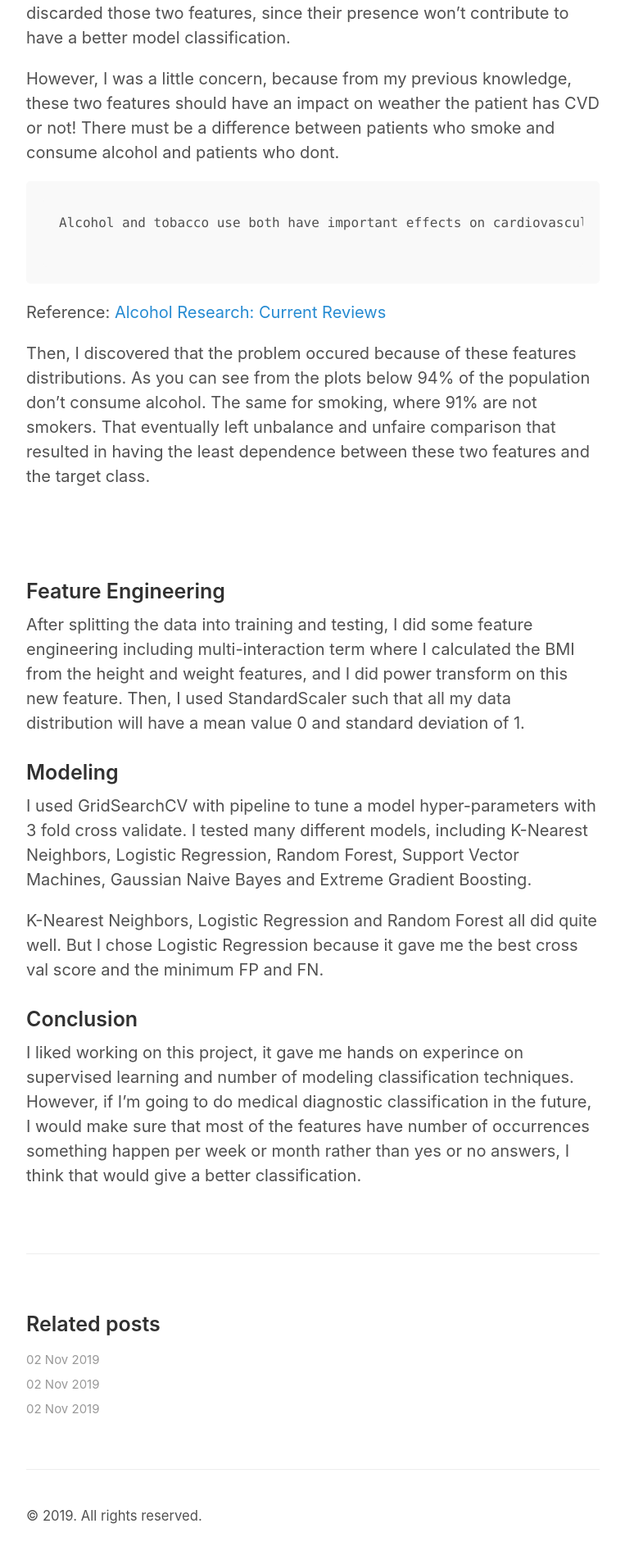
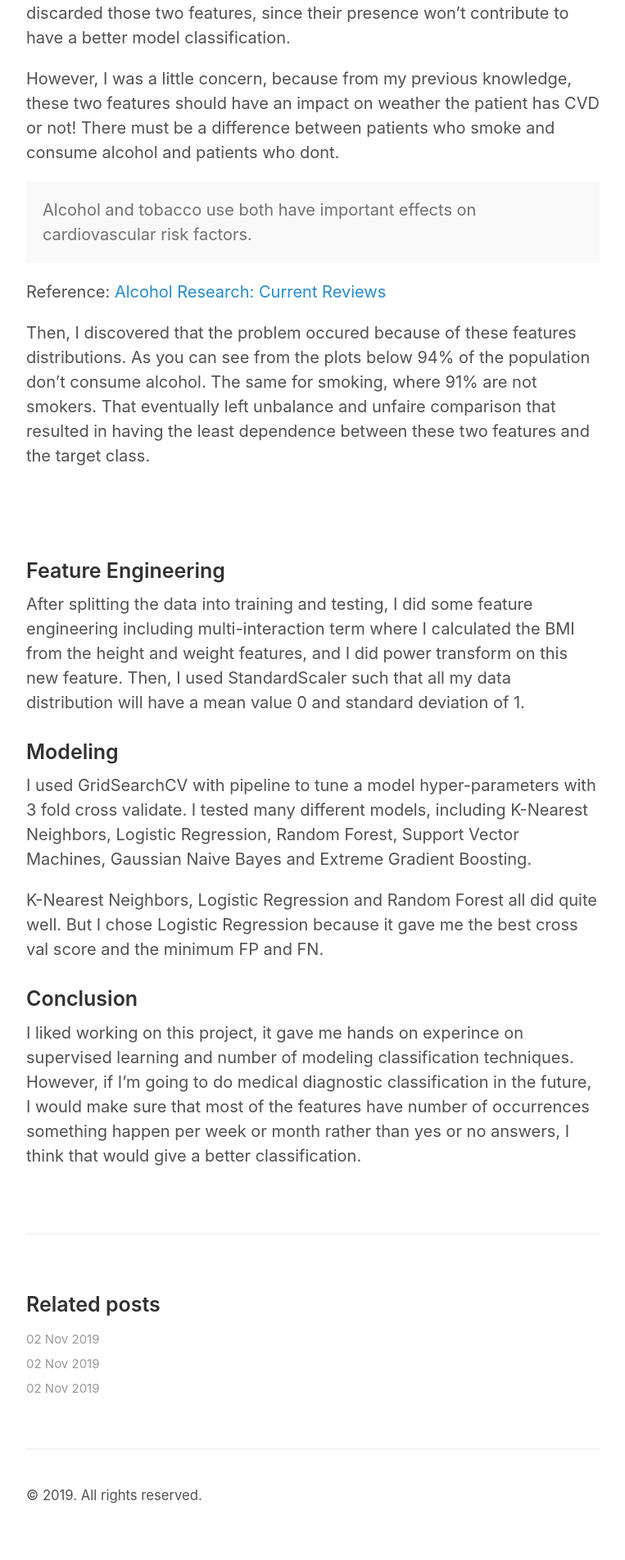
Before and after one commit to arwa1551/arwa1551.github.io, a Jekyll site: the page built from _posts/2019-10-10-Project_3.md, in a window 1280 px wide. Shown: the part 2386-4289 px from the top of the page at 82% size, without its empty margins (258-1021 px from the left). Built offline with Jekyll 4.4.1, drawn with Linux system fonts in a browser that asks for light colours; our own code applies the rules of GitHub Pages for plain Markdown files; after the commit the page ends 4264 px from its top, so only the background shows below that.

Commit message:
Update 2019-10-10-Project_3.md

````diff
--- a/_posts/2019-10-10-Project_3.md
+++ b/_posts/2019-10-10-Project_3.md
@@ -60,10 +60,13 @@ As you can see from the below plot, Systolic blood pressure is the most dependen
 ![](images/feature_impo.png)
 
 However, I was a little concern, because from my previous knowledge, these two features should have an impact on weather the patient has CVD or not! There must be a difference between patients who smoke and consume alcohol and patients who dont.
-```
-Alcohol and tobacco use both have important effects on cardiovascular risk factors.
 
-```
+
+<div class="message">
+  Alcohol and tobacco use both have important effects on cardiovascular risk factors.
+</div>
+
+
 Reference: [Alcohol Research: Current Reviews](https://www.ncbi.nlm.nih.gov/pmc/articles/PMC6527044/)
 
 Then, I discovered that the problem occured because of these features distributions. As you can see from the plots below 94% of the population don't consume alcohol. The same for smoking, where 91% are not smokers. That eventually left unbalance and unfaire comparison that resulted in having the least dependence between these two features and the target class.
````
